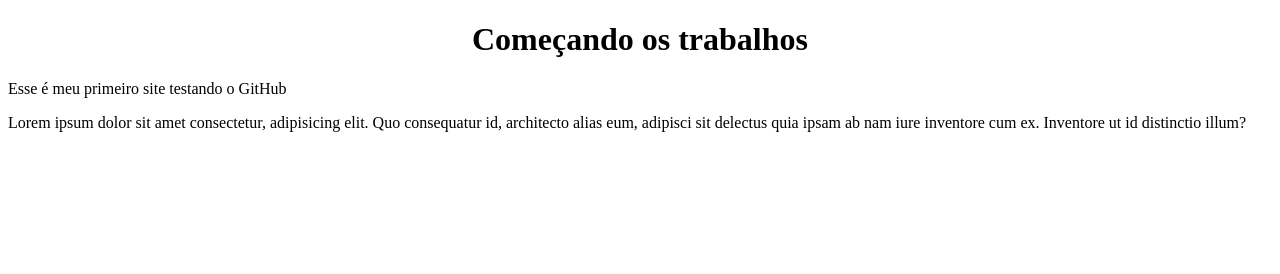
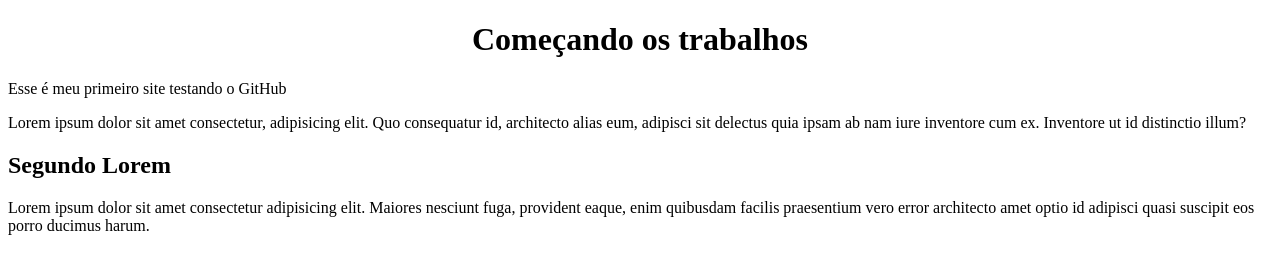
Before and after one commit to jp49500/Ola-Mundo, a plain HTML site: page site-exemplo/index.html in a window 1280 px wide. Drawn offline with Linux system fonts and the light colour scheme.

Commit message:
Adicionei um paragrafo

```diff
--- a/site-exemplo/index.html
+++ b/site-exemplo/index.html
@@ -15,5 +15,7 @@
     <h1>Começando os trabalhos</h1>
     <p>Esse é meu primeiro site testando o GitHub</p>
     <p>Lorem ipsum dolor sit amet consectetur, adipisicing elit. Quo consequatur id, architecto alias eum, adipisci sit delectus quia ipsam ab nam iure inventore cum ex. Inventore ut id distinctio illum?</p>
+    <h2>Segundo Lorem</h2>
+    <p>Lorem ipsum dolor sit amet consectetur adipisicing elit. Maiores nesciunt fuga, provident eaque, enim quibusdam facilis praesentium vero error architecto amet optio id adipisci quasi suscipit eos porro ducimus harum.</p>
 </body>
 </html>
```
